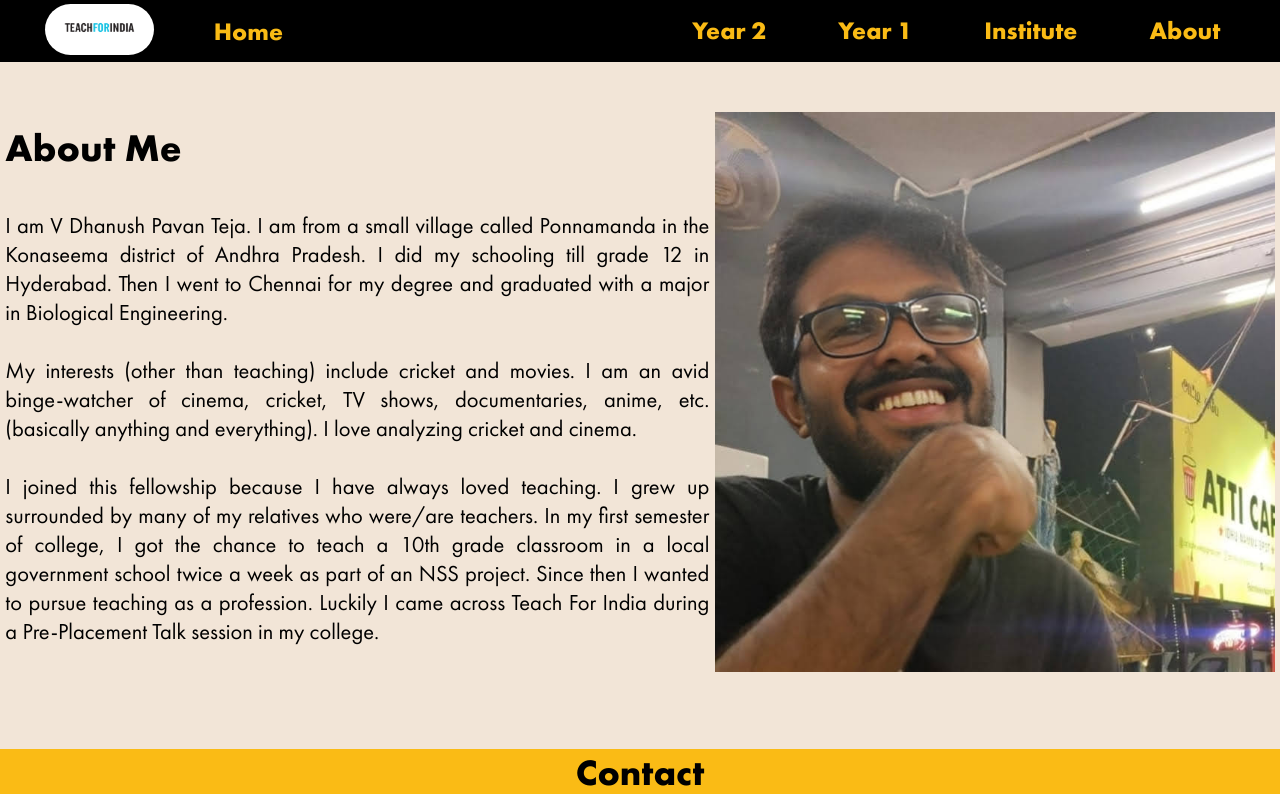
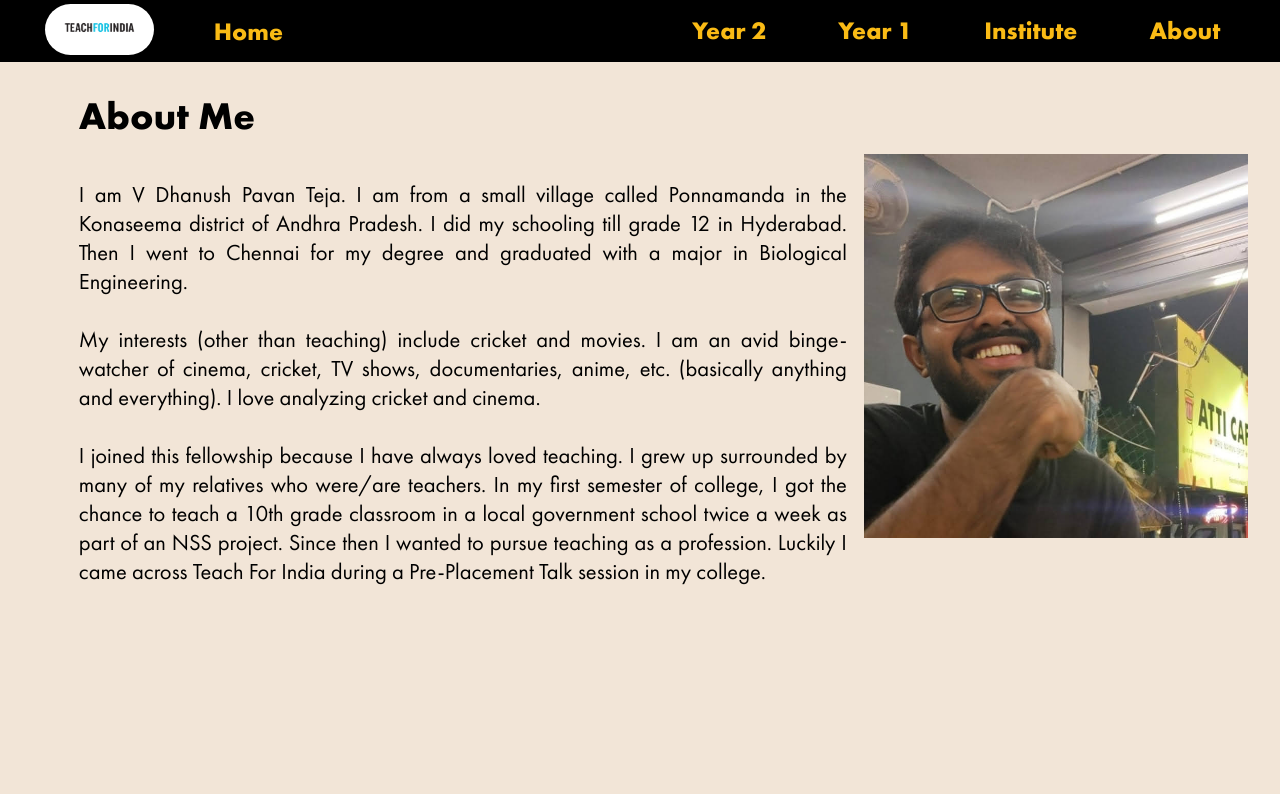
Before and after one commit to DhanushVDPT/nextfolio, a Next.js app: page /about in a window 1280 px wide. Shown: the top 794 px of the page. Built offline with nearby package versions, Linux system fonts and the light colour scheme.

Commit message:
aboutfooter

```diff
--- a/styles/global.css
+++ b/styles/global.css
@@ -77,12 +77,16 @@ body{
     align-content: flex-start;
     justify-content: space-evenly;
     align-items: center;
-    height: 100vh;
 }
 
 .aboutmetext{
     width: 40vw;
     text-align: justify;
+}
+
+#aboutimg{
+    width: 30vw;
+    height: auto;
 }
 
 #hithere{
@@ -272,7 +276,7 @@ body{
     padding-left: 0.95em;
     padding-right: 0.95em;
     font-size: 0.8em;
-    text-align: left;
+    text-align: center;
 }
 
 .lself, .lindia{
@@ -281,13 +285,13 @@ body{
 }
 
 .lothersimg, .lindiaimg{
-    height: 40vh;
+    height: 16vw;
     width: auto;
 }
 
 .instidiscussions, .instiholistic, .insticommunity{
     width: 30vw;
-    height: 60vh;
+
     display: flex;
     flex-wrap: wrap;
     justify-content: center;
@@ -317,14 +321,18 @@ body{
 }
 
 .aboutme2{
+    width: 95vw;
     margin-top: 1em;
     margin-bottom: 1em;
+    margin-left: auto;
+    margin-right: auto;
     display: flex;
     flex-direction: row;
     flex-wrap: wrap;
     align-content: flex-start;
-    justify-content: space-evenly;
+    justify-content: flex-end;
     align-items: center;
+    min-height: 100vh;
 }
 
 .aboutmetext {
@@ -333,8 +341,9 @@ body{
 }
 
 .abouttext {
-    width: 55vw;
+    width: 60vw;
     text-align: justify;
+    padding-right: 0.8em;
 }
 
 .classimg{
```
Also changed, not shown: pages/about.js (+1 -1 lines).
